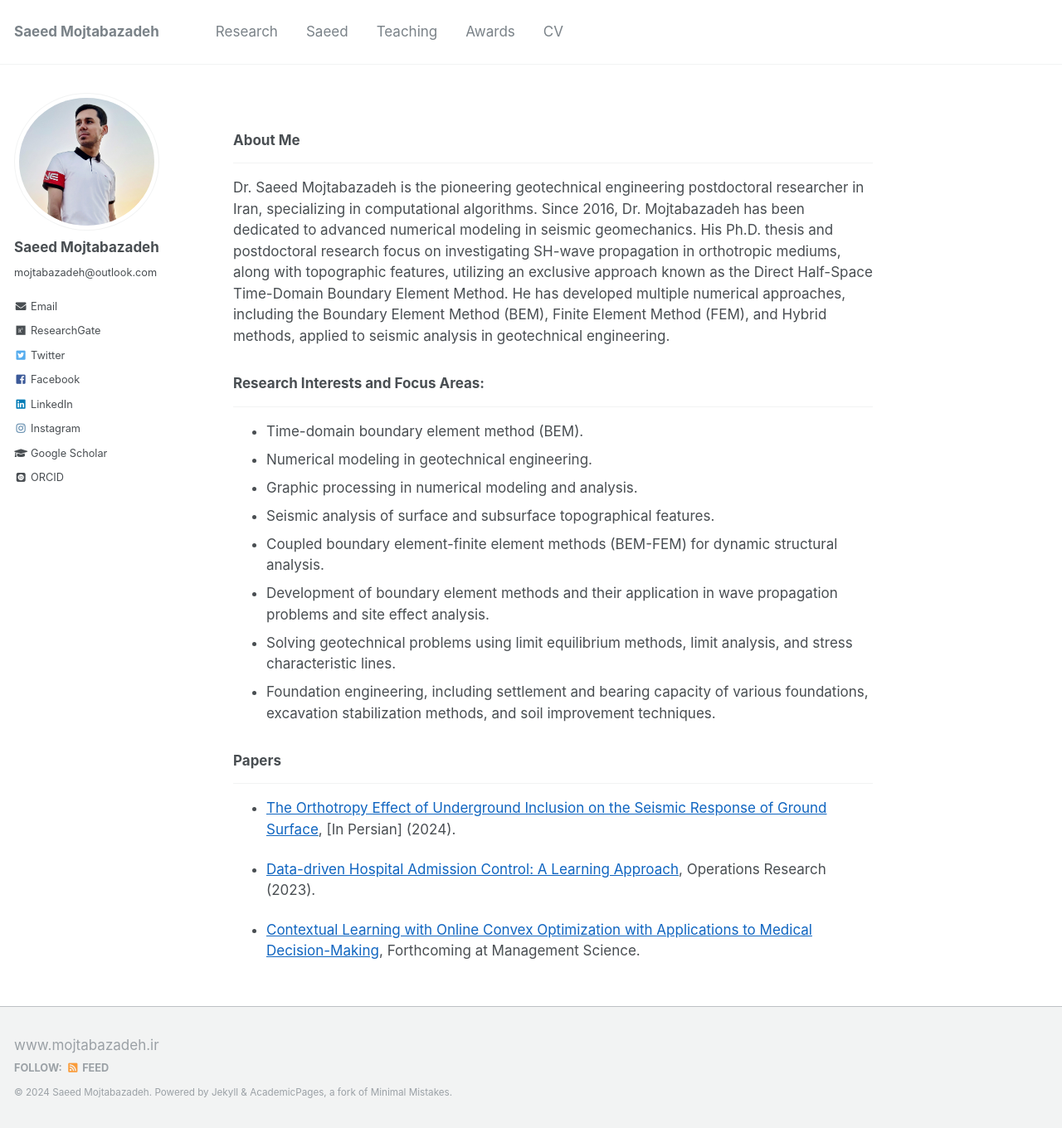
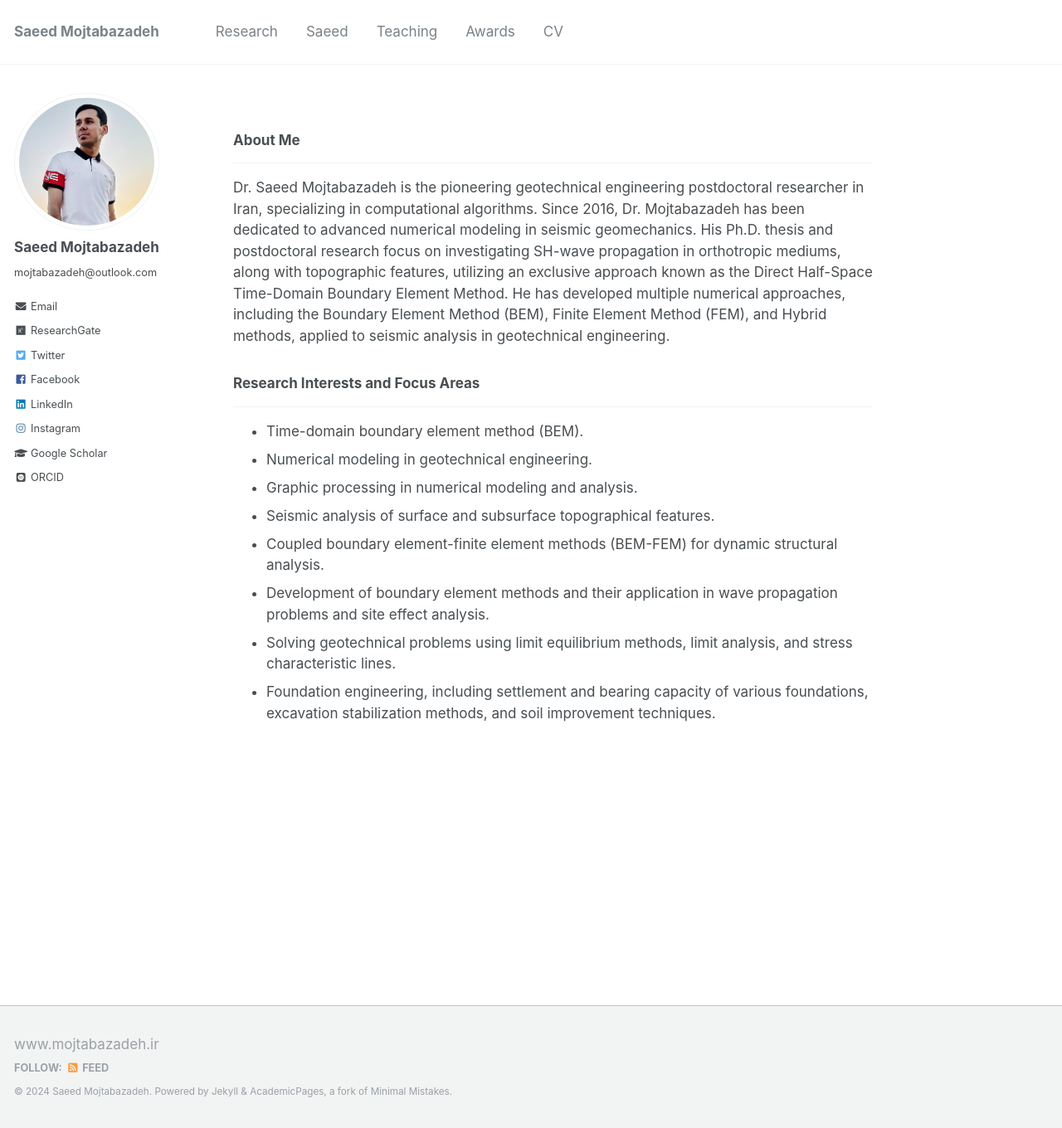
Before and after one commit to mojtabazadeh/mojtabazadeh.github.io, a Jekyll site: the page built from _pages/about.md, in a window 1280 px wide and 1360 px high. Shown: the whole window at 83% size. Built offline with Jekyll 4.4.1, drawn with Linux system fonts in a browser that asks for light colours; some web fonts are replaced.

Commit message:
Update about.md

```diff
--- a/_pages/about.md
+++ b/_pages/about.md
@@ -12,7 +12,7 @@ redirect_from:
 ___
 Dr. Saeed Mojtabazadeh is the pioneering geotechnical engineering postdoctoral researcher in Iran, specializing in computational algorithms. Since 2016, Dr. Mojtabazadeh has been dedicated to advanced numerical modeling in seismic geomechanics. His Ph.D. thesis and postdoctoral research focus on investigating SH-wave propagation in orthotropic mediums, along with topographic features, utilizing an exclusive approach known as the Direct Half-Space Time-Domain Boundary Element Method. He has developed multiple numerical approaches, including the Boundary Element Method (BEM), Finite Element Method (FEM), and Hybrid methods, applied to seismic analysis in geotechnical engineering.
 
-### Research Interests and Focus Areas:
+### Research Interests and Focus Areas
 ___
 * Time-domain boundary element method (BEM).
 * Numerical modeling in geotechnical engineering.
@@ -22,11 +22,3 @@ ___
 * Development of boundary element methods and their application in wave propagation problems and site effect analysis.
 * Solving geotechnical problems using limit equilibrium methods, limit analysis, and stress characteristic lines.
 * Foundation engineering, including settlement and bearing capacity of various foundations, excavation stabilization methods, and soil improvement techniques.
-
-### Papers
-___
-* [The Orthotropy Effect of Underground Inclusion on the Seismic Response of Ground Surface](https://drive.google.com/file/d/1gZ8aF2_FtYW0XBLlXkPnH97Sx1cUNRxv/view?usp=drive_link), [In Persian] (2024).
-
-* [Data-driven Hospital Admission Control: A Learning Approach](https://papers.ssrn.com/sol3/papers.cfm?abstract_id=3653433), Operations Research (2023).
-
-* [Contextual Learning with Online Convex Optimization with Applications to Medical Decision-Making](https://papers.ssrn.com/sol3/papers.cfm?abstract_id=3501316), Forthcoming at Management Science.
```
